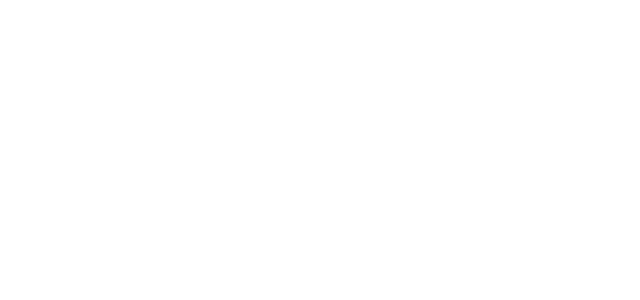
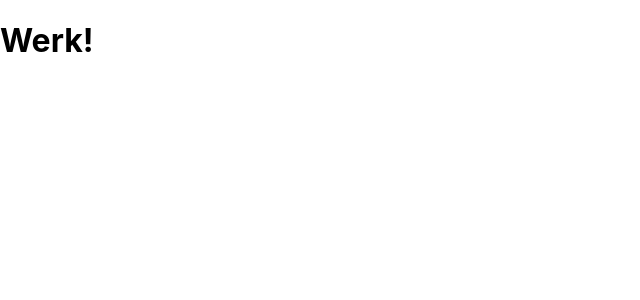
Before and after one commit to jengriffin/Grow-it-React, a React (Create React App) app in the folder grow-it/: page / in a window 1280 px wide. Before the commit this address had no page. Shown: the top 300 px of the page, without its empty margins (0-640 px from the left). Built offline with nearby package versions, Linux system fonts and the light colour scheme.

Commit message:
scaled down to do dummy test. FE route hit

```diff
--- a/grow-it/src/App.js
+++ b/grow-it/src/App.js
@@ -6,7 +6,7 @@
   return (
     <div className="App">
       <Routes>
-        <Route path="/home" element={<Home />} />
+        <Route path="/" element={<Home />} />
       </Routes>
     </div>
   )
--- a/grow-it/src/pages/Home.js
+++ b/grow-it/src/pages/Home.js
@@ -1,25 +1,26 @@
-import { axios } from 'axios'
-import { useEffect, UseState } from 'react'
-import { BASE_URL } from '../globals'
+// import { axios } from 'axios'
+// import { useEffect, UseState } from 'react'
+// import { BASE_URL } from '../globals'
 
 const Home = (props) => {
-  const [plant, setPlant] = UseState('')
+  // const [plant, setPlant] = UseState('')
 
-  useEffect(() => {
-    const getPlants = async () => {
-      let res = await axios.get(`${BASE_URL}plants/`)
-      setPlant(res.data)
-    }
-    getPlants()
-  }, [props.recipe])
+  // useEffect(() => {
+  //   const getPlants = async () => {
+  //     let res = await axios.get(`${BASE_URL}plants/`)
+  //     setPlant(res.data)
+  //   }
+  //   getPlants()
+  // }, [props.recipe])
   return (
     <div>
-      {plant.map((plant) => (
+      {/* {plant.map((plant) => (
         <div>
           <img src={plant.image} alt={plant.name} />
           <h3>{plant.name}</h3>
         </div>
-      ))}
+      ))} */}
+      <h1>Werk!</h1>
     </div>
   )
 }
```
